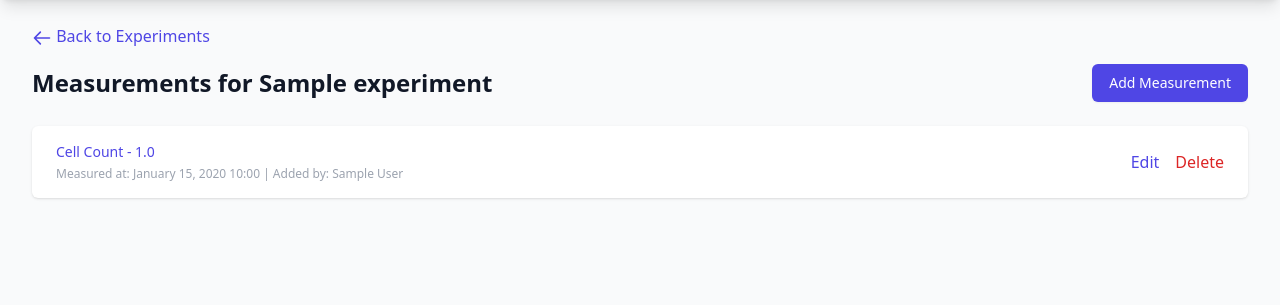
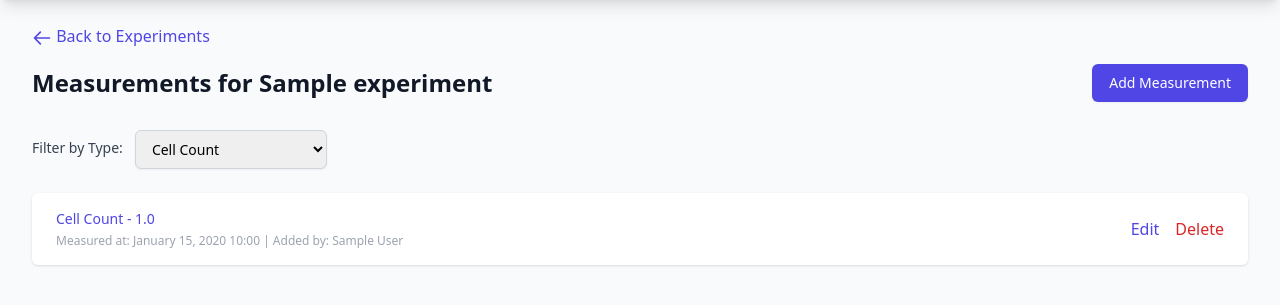
Before and after one commit to matisiekpl/bioplatform, a Django app: page /experiments/1/measurements/ in a window 1280 px wide. Shown: the part 64-369 px from the top of the page. Run offline with Django 4.2, Linux system fonts and the light colour scheme; a user stored in the database is signed in; tables that the repository leaves empty hold one stand-in row (values such as "Sample post"); some libraries are stand-ins or nearby versions.

Commit message:
feat: enhance MeasurementListView to support filtering by measurement type and update template for type selection

```diff
--- a/core/templates/core/measurements/measurement_list.html
+++ b/core/templates/core/measurements/measurement_list.html
@@ -18,6 +18,20 @@
         class="inline-flex items-center px-4 py-2 border border-transparent text-sm font-medium rounded-md shadow-sm text-white bg-indigo-600 hover:bg-indigo-700 focus:outline-none focus:ring-2 focus:ring-offset-2 focus:ring-indigo-500">
         Add Measurement
     </a>
+</div>
+
+<div class="mb-6">
+    <form method="get" class="flex items-center">
+        <label for="type-selector" class="block text-sm font-medium text-gray-700 mr-3">Filter by Type:</label>
+        <select id="type-selector" name="type" onchange="this.form.submit()"
+                class="mt-1 block w-48 border border-gray-300 rounded-md shadow-sm py-2 px-3 focus:outline-none focus:ring-indigo-500 focus:border-indigo-500 sm:text-sm">
+            {% for type_value, type_label in measurement_types %}
+            <option value="{{ type_value }}" {% if selected_type == type_value %}selected{% endif %}>
+                {{ type_label }}
+            </option>
+            {% endfor %}
+        </select>
+    </form>
 </div>
 
 <div class="bg-white shadow overflow-hidden sm:rounded-md">
--- a/core/views.py
+++ b/core/views.py
@@ -224,13 +224,34 @@ class MeasurementListView(LoginRequiredMixin, ListView):
 
     def get_queryset(self):
         experiment_id = self.kwargs.get('experiment_id')
-        return Measurement.objects.filter(experiment_id=experiment_id)
+        measurement_type = self.request.GET.get('type')
+
+        queryset = Measurement.objects.filter(experiment_id=experiment_id).order_by('-timestamp')
+
+        if measurement_type:
+            queryset = queryset.filter(type=measurement_type)
+        elif Measurement.objects.filter(experiment_id=experiment_id).exists():
+            # Default to first measurement type if no type is specified and measurements exist
+            first_measurement = Measurement.objects.filter(experiment_id=experiment_id).first()
+            if first_measurement:
+                queryset = queryset.filter(type=first_measurement.type)
+
+        return queryset
 
     def get_context_data(self, **kwargs):
         context = super().get_context_data(**kwargs)
         experiment = Experiment.objects.get(id=self.kwargs.get('experiment_id'))
         context['experiment'] = experiment
         context['team'] = experiment.team
+
+        # Add measurement types for the selector
+        context['measurement_types'] = Measurement.Type.choices
+        context['selected_type'] = self.request.GET.get('type', '')
+
+        # If no type is selected but measurements exist, select the first type
+        if not context['selected_type'] and self.get_queryset().exists():
+            context['selected_type'] = self.get_queryset().first().type
+
         return context
 
 
```
